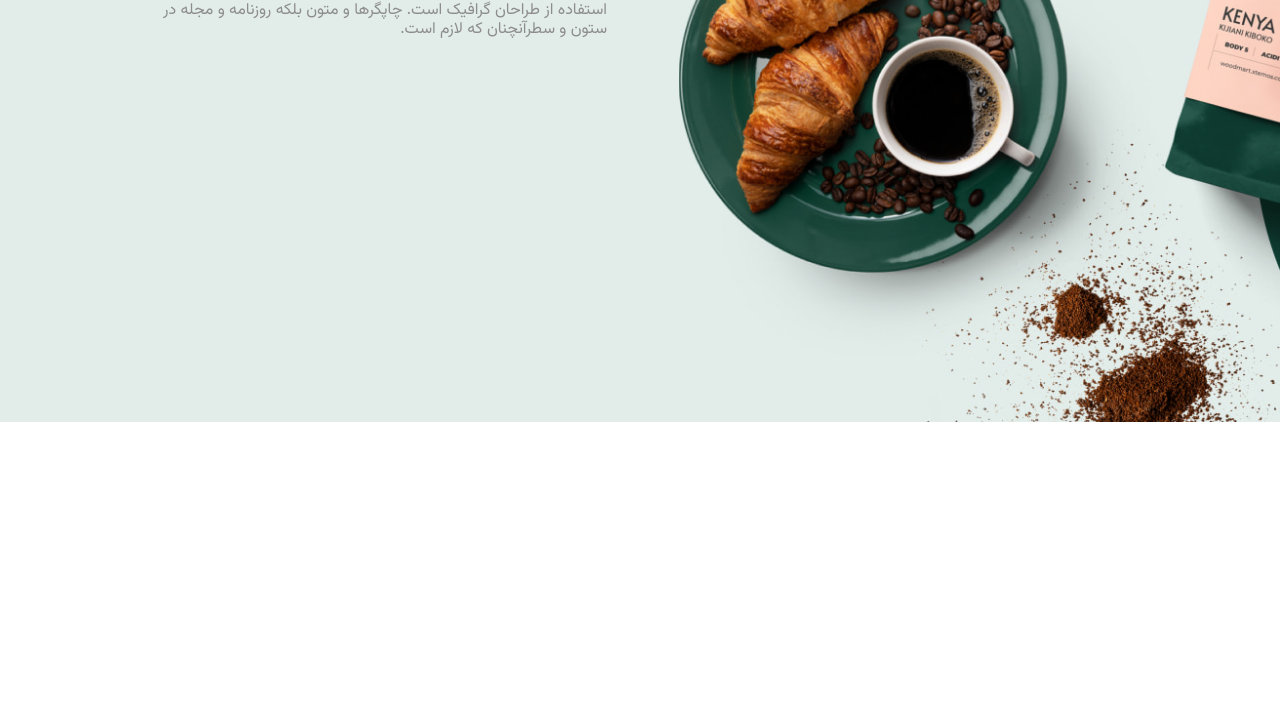
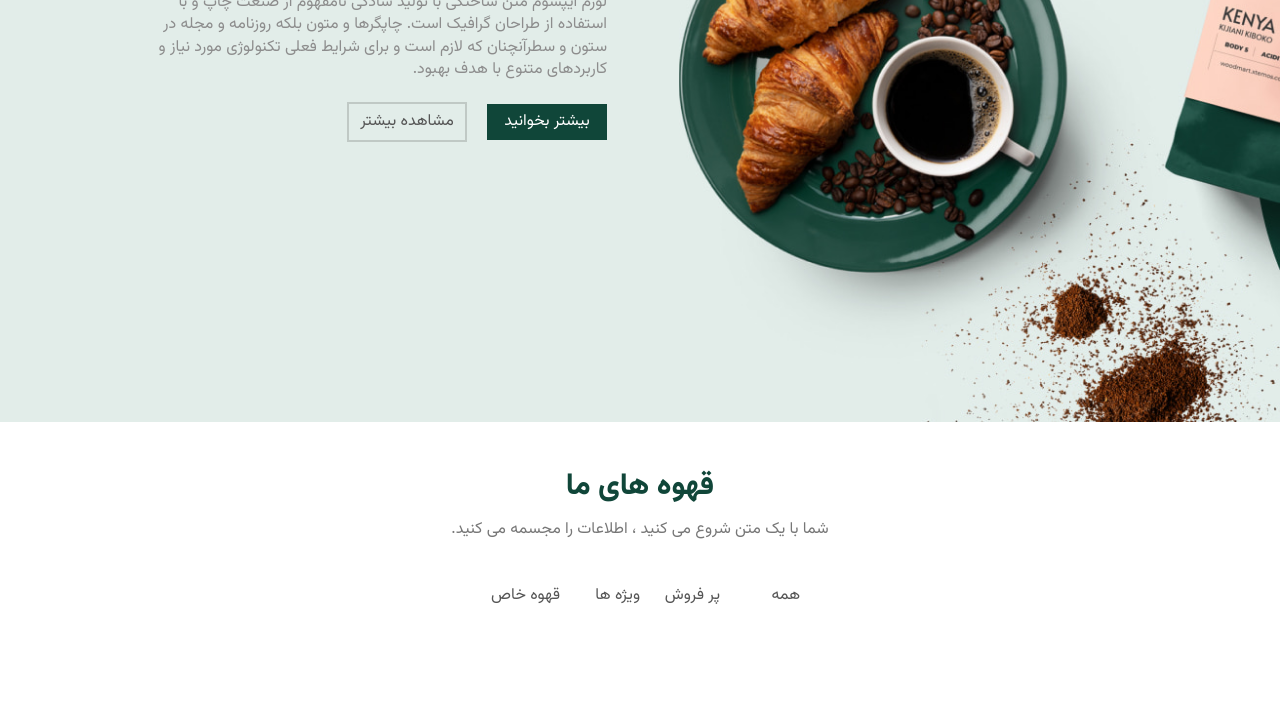
Before and after one commit to saharNrv/Coffee-mart-js, a plain HTML site: page frontend/index.html in a window 1280 px wide. Shown: the part 378-1082 px from the top of the page. Before the commit the page ends 800 px from the top, so only its background shows below. Drawn offline with nearby package versions, Linux system fonts and the light colour scheme.

Commit message:
create button style

```diff
--- a/frontend/Css/custom.css
+++ b/frontend/Css/custom.css
@@ -14,3 +14,25 @@ a{
     text-decoration: none;
     color: #555;
 }
+
+.btn{
+    display: block;
+    width: 120px;
+    text-align: center;
+    padding: 10px;
+    background: var(--primary-color);
+    color: #fff;
+
+}
+.btn-2{
+    display: block;
+    width: 120px;
+    text-align: center;
+    border: 2px solid #c0c9c5;
+    padding: 10px;
+    margin-right: 20px;
+    transition: all 2ms ease;
+}
+.btn-2:hover{
+    background-color: #c0c9c5;
+}
--- a/frontend/Css/index.css
+++ b/frontend/Css/index.css
@@ -159,23 +159,75 @@
 .header-infos{
     max-width:  500px;
     padding: 20px;
-     /* margin-top:120px ; */
-    position: fixed;
     left: 127px;
-    margin-top: 120px;
-    /* margin-left: 20px; */
-    /* background-color: rgba(0, 0, 0, 0.15);
-    backdrop-filter: blur(6px); */
+    margin-top: 110px;
+    position: absolute;
 
 }
 
 .header-infos__title{
-    font-size: 35px;
+    font-size: 45px;
     font-family: 'vazir-bold';
     color: var(--primary-color);
 }
 .header-infos__text{
     margin: 20px 0px;
     color: #8d8d8d;
-    line-height: 1.2;
+    line-height: 1.4;
 }
+.btn-wraper{
+  display: flex;
+  align-items: center;
+}
+
+
+
+
+/* main style */
+
+/* head style */
+
+.heading{
+  text-align: center;
+  padding-top:50px ;
+  padding-bottom: 50px;
+}
+
+.head-title{
+  font-family: 'vazir-bold';
+  font-size: 30px;
+  color: var(--primary-color);
+}
+.head-text{
+  color: #777777;
+  margin-top: 20px;
+
+}
+/* coffee style */
+.coffee-wraper{
+  margin-bottom: 100px;
+}
+.coffee-list{
+  display: flex;
+  align-items: center;
+  justify-content: center;
+}
+.coffee-menu{
+  display: flex;
+}
+.coffee-item{
+  /* width: 80px; */
+}
+.coffee-link{
+  width: 80px;
+  display: block;
+}
+.coffee-item:last-child{
+  margin-left: 0px;
+}
+
+/* .coffee-item-active a{
+  text-decoration: underline;
+  color:#000;
+
+} */
--- a/frontend/Css/responsive.css
+++ b/frontend/Css/responsive.css
@@ -39,7 +39,7 @@
     margin: 120px auto;
     position: relative;
     left: 0px;
-    background-color: rgba(0, 0, 0, 0.15);
+    /* background-color: rgba(0, 0, 0, 0.15); */
     backdrop-filter: blur(6px);
     border-radius: 10px;
   }
@@ -56,16 +56,36 @@
   }
 }
 @media screen and (max-width: 468px) {
+  .header-infos__title {
+    font-size: 40px;
+  }
+  .btn-wraper{
+    justify-content: center;
+  }
 }
 @media screen and (max-width: 420px) {
+  .header-infos__title {
+    font-size: 30px;
+  }
 }
 
 @media screen and (max-width: 375px) {
+
 }
 @media screen and (max-width: 345px) {
   .menu-mobail {
     width: 250px;
   }
+  .btn-wraper{
+    display: block;
+  }
+  .btn,.btn-2{
+    width: 100%;
+  }
+  .btn-2{
+    margin-right: 0;
+    margin-top: 15px;
+  }
 }
 @media screen and (max-width: 320px) {
 }
--- a/frontend/index.html
+++ b/frontend/index.html
@@ -96,14 +96,42 @@
 
         <div class="header-infos">
             <h1 class="header-infos__title">همه چیزهایی که در مورد قهوه باید بدونید!</h1>
-            <p class="header-infos__text">لورم ایپسوم متن ساختگی با تولید سادگی نامفهوم از صنعت چاپ و با استفاده از
-                طراحان گرافیک است. چاپگرها و متون بلکه روزنامه و مجله در ستون و سطرآنچنان که لازم است.</p>
+            <p class="header-infos__text">
+                لورم ایپسوم متن ساختگی با تولید سادگی نامفهوم از صنعت چاپ و با استفاده از طراحان گرافیک است. چاپگرها و
+                متون بلکه روزنامه و مجله در ستون و سطرآنچنان که لازم است و برای شرایط فعلی تکنولوژی مورد نیاز و
+                کاربردهای متنوع با هدف بهبود.
+            </p>
+            <div class="btn-wraper">
+                <a href="#" class="btn">بیشتر بخوانید</a>
+                <a href="#" class="btn-2">مشاهده بیشتر</a>
+
+            </div>
         </div>
 
 
     </header>
 
-    <!--  -->
+    <!--------------- SECTION COFFEES ------------------>
+    <main class="main">
+        <section class="coffee">
+            <div class="heading">
+                <h2 class="head-title">قهوه های ما</h2>
+                <p class="head-text">شما با یک متن شروع می کنید ، اطلاعات را مجسمه می کنید.</p>
+            </div>
+            <div class="container">
+                <div class="coffee-wraper">
+                   <div class="coffee-list">
+                    <ul class="coffee-menu">
+                        <li class="coffee-item coffee-item-active"><a href="#" class="coffee-link">همه</a></li>
+                        <li class="coffee-item"><a href="#" class="coffee-link">پر فروش</a></li>
+                        <li class="coffee-item"><a href="#" class="coffee-link">ویژه ها</a></li>
+                        <li class="coffee-item"><a href="#" class="coffee-link">قهوه خاص</a></li>
+                    </ul>
+                   </div>
+                </div>
+            </div>
+        </section>
+    </main>
 
 
 
```
